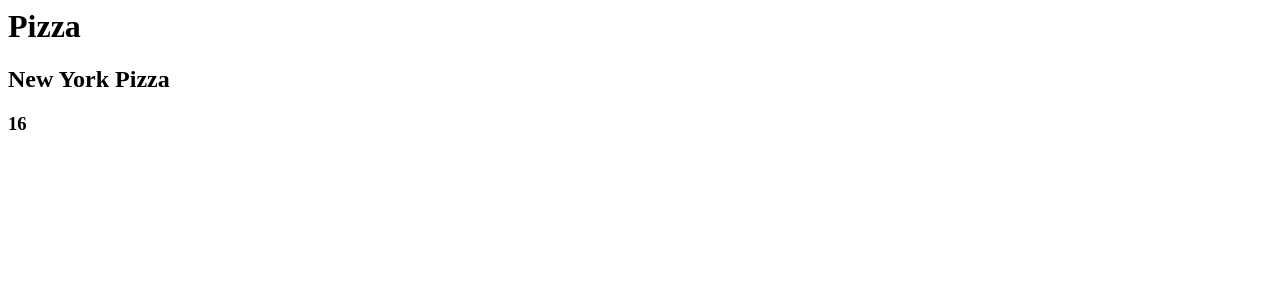
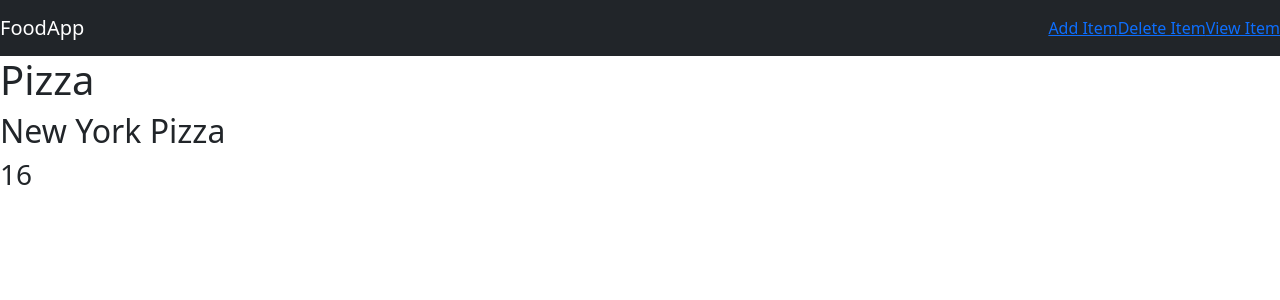
Before and after one commit to codergirlruby10/myfoodsite, a Django app: page /food/1/ in a window 1280 px wide. Shown: the top 300 px of the page. Run offline with Django 4.2, Linux system fonts and the light colour scheme; data comes from the database, SQL or seed files in the repository; both versions use the stored data as it was after the commit.

Commit message:
Added navbar and more stylization

```diff
--- a/food/models.py
+++ b/food/models.py
@@ -1,3 +1,4 @@
+from email.policy import default
 from django.db import models
 
 # Create your models here.
@@ -10,3 +11,4 @@ class Item(models.Model):
     item_name = models.CharField(max_length=200)
     item_desc = models.CharField(max_length=200)
     item_price = models.IntegerField()
+    item_image= models.CharField(max_length=500,default="https://cdn.dribbble.com/users/1012566/screenshots/4187820/media/985748436085f06bb2bd63686ff491a5.jpg?resize=400x300&vertical=center")
--- /dev/null
+++ b/food/templates/food/base.html
@@ -0,0 +1,25 @@
+{% load static %}
+<!DOCTYPE html>
+<html lang="en">
+<head>
+    <link rel="stylesheet" href="{% static 'food/style.css' %}">
+    <link href="https://cdn.jsdelivr.net/npm/bootstrap@5.3.3/dist/css/bootstrap.min.css" rel="stylesheet" integrity="sha384-QWTKZyjpPEjISv5WaRU9OFeRpok6YctnYmDr5pNlyT2bRjXh0JMhjY6hW+ALEwIH" crossorigin="anonymous">
+    <script src="https://cdn.jsdelivr.net/npm/bootstrap@5.3.3/dist/js/bootstrap.bundle.min.js" integrity="sha384-YvpcrYf0tY3lHB60NNkmXc5s9fDVZLESaAA55NDzOxhy9GkcIdslK1eN7N6jIeHz" crossorigin="anonymous"></script>
+
+    <title> Document </title>
+</head>
+<body>
+    <nav class="navbar navbar-dark bg-dark">
+        <a href="#" class="navbar-brand"> FoodApp</a>
+
+        <div class="navbar">
+            <a class="nav-item" href="#">Add Item</a>
+            <a class="nav-item" href="#">Delete Item</a>
+            <a class="nav-item" href="#">View Item</a>
+        </div>
+
+    </nav>
+    {% block body%}
+    {% endblock %}
+</body>
+</html>
--- a/food/templates/food/detail.html
+++ b/food/templates/food/detail.html
@@ -1,3 +1,7 @@
+{% extends 'food/base.html'%}
+
+{% block body %}
 <h1>{{ item.item_name }}</h1>
 <h2>{{ item.item_desc }}</h2>
 <h3>{{ item.item_price }}</h3>
+{% endblock %}
```
Also changed, not shown: food/templates/food/index.html (+16 -2 lines), db.sqlite3, food/migrations/0002_item_item_image.py (added).
